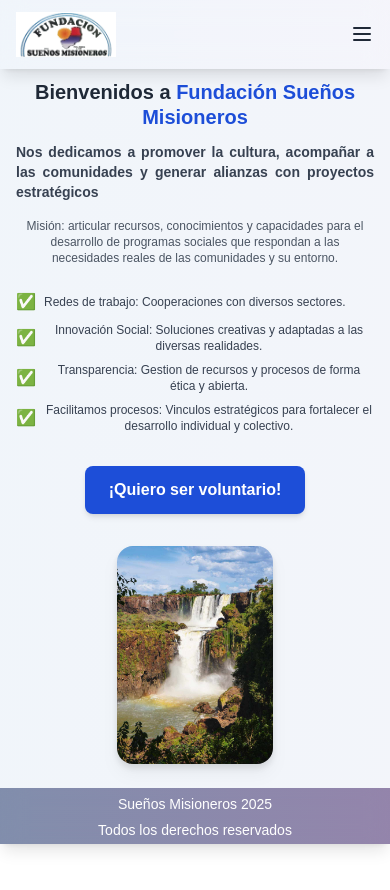
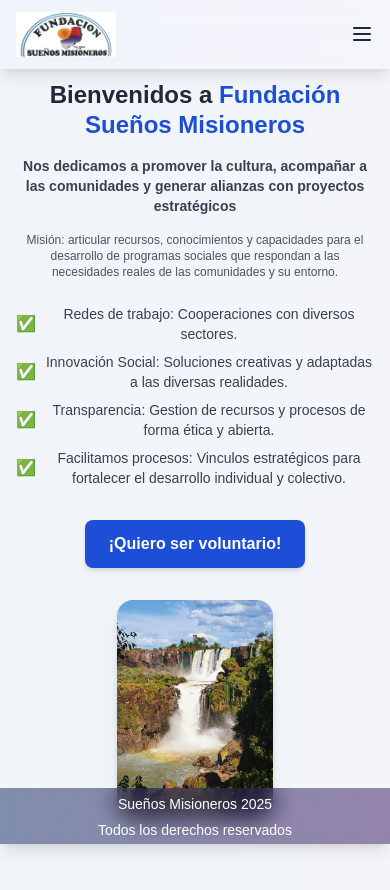
Before and after one commit to MatiasGonzalez1/fundacionSumi, a React (Vite) app: page / in a window 390 px wide. Shown: the top 890 px of the page. Before the commit the page ends 844 px from the top, so only its background shows below. Built offline with nearby package versions, Linux system fonts and the light colour scheme.

Commit message:
fix: se resuelven problemas de legibilidad con los li en mobile

```diff
--- a/src/components/Hero/Hero.jsx
+++ b/src/components/Hero/Hero.jsx
@@ -12,10 +12,10 @@
           transition={{ duration: 0.8 }}
           className="md:w-1/2 text-center md:text-left"
         >
-          <h1 className="text-xl sm:text-2xl md:text-3xl lg:text-4xl xl:text-5xl font-bold text-gray-800 leading-tight">
+          <h1 className="text-2xl md:text-3xl lg:text-4xl xl:text-5xl font-bold text-gray-800 leading-tight text-center">
             Bienvenidos a <span className="text-blue-700">Fundación Sueños Misioneros</span>
           </h1>
-          <h2 className="mt-3 text-sm sm:text-base md:text-lg lg:text-xl text-gray-700 font-semibold text-justify">
+          <h2 className="mt-4 text-sm sm:text-base md:text-lg lg:text-xl text-gray-700 font-semibold text-center">
          Nos dedicamos a promover la cultura, acompañar a las comunidades y generar alianzas con proyectos estratégicos</h2>
           <p className="mt-4 text-xs sm:text-sm md:text-base text-gray-600">
             Misión: articular recursos, conocimientos y capacidades para el desarrollo de programas sociales que respondan a las necesidades reales de las comunidades y su entorno.
@@ -24,19 +24,19 @@
           {/* Lista de impacto */}
           <ul className="mt-6 space-y-2 text-gray-700">
             <li className="flex items-center">
-              ✅ <span className="ml-2 text-xs sm:text-sm">Redes de trabajo: Cooperaciones con diversos sectores.</span>
+              ✅ <span className="ml-2 text-sm sm:text-base">Redes de trabajo: Cooperaciones con diversos sectores.</span>
             </li>
             <li className="flex items-center">
-              ✅ <span className="ml-2 text-xs sm:text-sm">Innovación Social: Soluciones creativas y adaptadas a las diversas realidades.</span>
+              ✅ <span className="ml-2 text-sm sm:text-base">Innovación Social: Soluciones creativas y adaptadas a las diversas realidades.</span>
             </li>
 
             <li className="flex items-center">
-              ✅ <span className="ml-2 text-xs sm:text-sm">Transparencia: Gestion de recursos y procesos de forma ética y abierta.
+              ✅ <span className="ml-2 text-sm sm:text-base">Transparencia: Gestion de recursos y procesos de forma ética y abierta.
               </span>
 
             </li>
             <li className="flex items-center">
-              ✅ <span className="ml-2 text-xs sm:text-sm">Facilitamos procesos: Vinculos estratégicos para fortalecer el desarrollo individual y colectivo.</span>
+              ✅ <span className="ml-2 text-sm sm:text-base">Facilitamos procesos: Vinculos estratégicos para fortalecer el desarrollo individual y colectivo.</span>
             </li>
           </ul>
 
```
